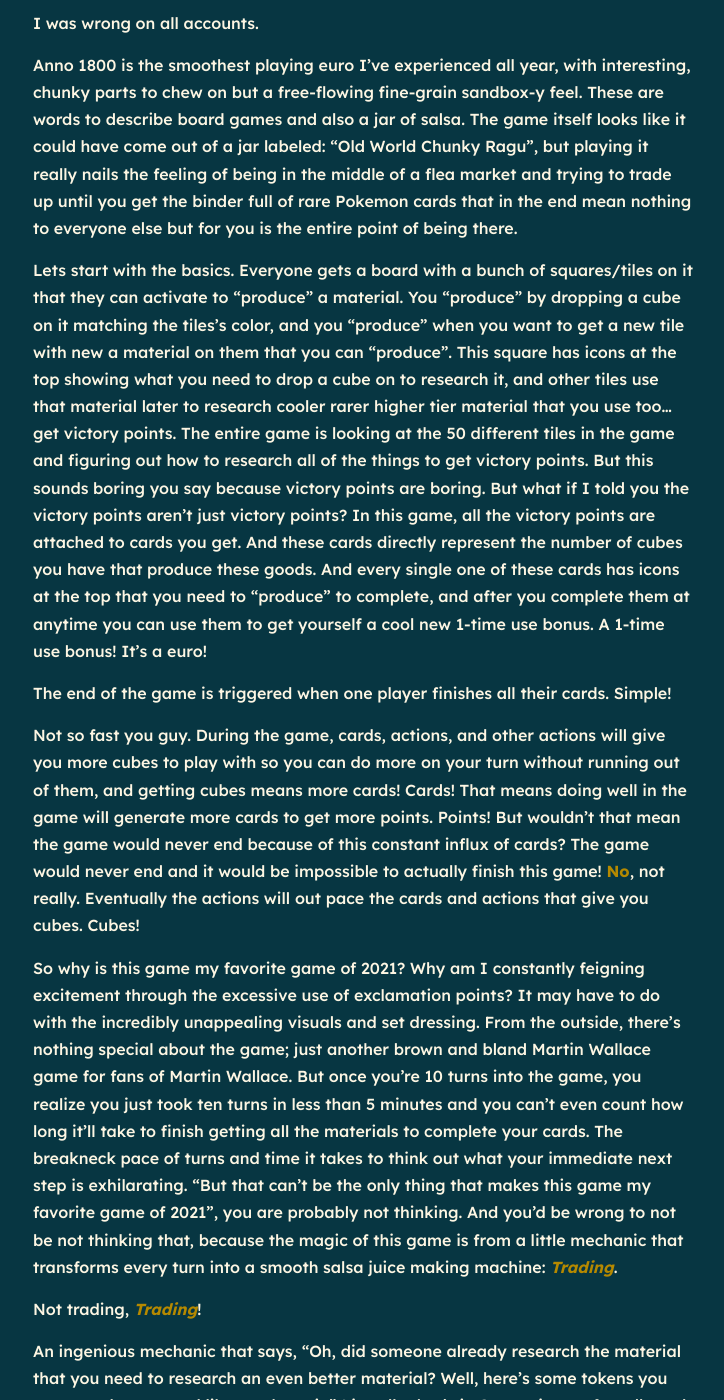
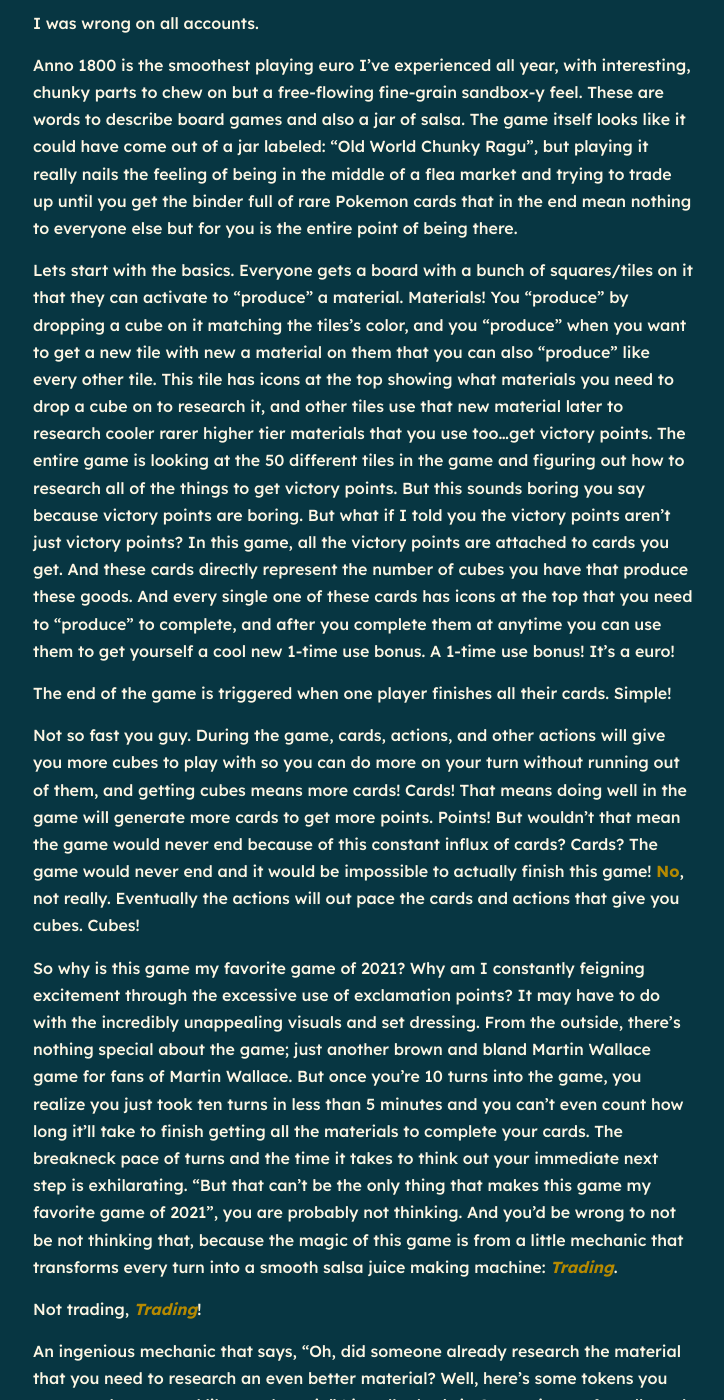
Before and after one commit to PKBoo/blog, a Jekyll site: the page built from game/_posts/2022-01-29-anno1800.md, in a window 1280 px wide and 1400 px high, scrolled down 804 px. Shown: the whole window, without its empty margins (276-1000 px from the left). Built offline with Jekyll 4.4.1, drawn with Linux system fonts in a browser that asks for light colours; nearby versions of some CDN libraries; some web fonts are replaced; our own code applies the rules of GitHub Pages for plain Markdown files; some of the changed text lies outside the part shown.

Commit message:
Update anno1800 2

```diff
--- a/game/_posts/2022-01-29-anno1800.md
+++ b/game/_posts/2022-01-29-anno1800.md
@@ -14,13 +14,13 @@
 
 Anno 1800 is the smoothest playing euro I've experienced all year, with interesting, chunky parts to chew on but a free-flowing fine-grain sandbox-y feel. These are words to describe board games and also a jar of salsa. The game itself looks like it could have come out of a jar labeled: "Old World Chunky Ragu", but playing it really nails the feeling of being in the middle of a flea market and trying to trade up until you get the binder full of rare Pokemon cards that in the end mean nothing to everyone else but for you is the entire point of being there.
 
-Lets start with the basics. Everyone gets a board with a bunch of squares/tiles on it that they can activate to "produce" a material. You "produce" by dropping a cube on it matching the tiles's color, and you "produce" when you want to get a new tile with new a material on them that you can "produce". This square has icons at the top showing what you need to drop a cube on to research it, and other tiles use that material later to research cooler rarer higher tier material that you use too...get victory points. The entire game is looking at the 50 different tiles in the game and figuring out how to research all of the things to get victory points. But this sounds boring you say because victory points are boring. But what if I told you the victory points aren't just victory points? In this game, all the victory points are attached to cards you get. And these cards directly represent the number of cubes you have that produce these goods. And every single one of these cards has icons at the top that you need to "produce" to complete, and after you complete them at anytime you can use them to get yourself a cool new 1-time use bonus. A 1-time use bonus! It's a euro!
+Lets start with the basics. Everyone gets a board with a bunch of squares/tiles on it that they can activate to "produce" a material. Materials! You "produce" by dropping a cube on it matching the tiles's color, and you "produce" when you want to get a new tile with new a material on them that you can also "produce" like every other tile. This tile has icons at the top showing what materials you need to drop a cube on to research it, and other tiles use that new material later to research cooler rarer higher tier materials that you use too...get victory points. The entire game is looking at the 50 different tiles in the game and figuring out how to research all of the things to get victory points. But this sounds boring you say because victory points are boring. But what if I told you the victory points aren't just victory points? In this game, all the victory points are attached to cards you get. And these cards directly represent the number of cubes you have that produce these goods. And every single one of these cards has icons at the top that you need to "produce" to complete, and after you complete them at anytime you can use them to get yourself a cool new 1-time use bonus. A 1-time use bonus! It's a euro!
 
 The end of the game is triggered when one player finishes all their cards. Simple!
 
-Not so fast you guy. During the game, cards, actions, and other actions will give you more cubes to play with so you can do more on your turn without running out of them, and getting cubes means more cards! Cards! That means doing well in the game will generate more cards to get more points. Points! But wouldn't that mean the game would never end because of this constant influx of cards? The game would never end and it would be impossible to actually finish this game! **No**, not really. Eventually the actions will out pace the cards and actions that give you cubes. Cubes!
+Not so fast you guy. During the game, cards, actions, and other actions will give you more cubes to play with so you can do more on your turn without running out of them, and getting cubes means more cards! Cards! That means doing well in the game will generate more cards to get more points. Points! But wouldn't that mean the game would never end because of this constant influx of cards? Cards? The game would never end and it would be impossible to actually finish this game! **No**, not really. Eventually the actions will out pace the cards and actions that give you cubes. Cubes!
 
-So why is this game my favorite game of 2021? Why am I constantly feigning excitement through the excessive use of exclamation points? It may have to do with the incredibly unappealing visuals and set dressing. From the outside, there's nothing special about the game; just another brown and bland Martin Wallace game for fans of Martin Wallace. But once you're 10 turns into the game, you realize you just took ten turns in less than 5 minutes and you can't even count how long it'll take to finish getting all the materials to complete your cards. The breakneck pace of turns and time it takes to think out what your immediate next step is exhilarating. "But that can't be the only thing that makes this game my favorite game of 2021", you are probably not thinking. And you'd be wrong to not be not thinking that, because the magic of this game is from a little mechanic that transforms every turn into a smooth salsa juice making machine: ___Trading___.
+So why is this game my favorite game of 2021? Why am I constantly feigning excitement through the excessive use of exclamation points? It may have to do with the incredibly unappealing visuals and set dressing. From the outside, there's nothing special about the game; just another brown and bland Martin Wallace game for fans of Martin Wallace. But once you're 10 turns into the game, you realize you just took ten turns in less than 5 minutes and you can't even count how long it'll take to finish getting all the materials to complete your cards. The breakneck pace of turns and the time it takes to think out your immediate next step is exhilarating. "But that can't be the only thing that makes this game my favorite game of 2021", you are probably not thinking. And you'd be wrong to not be not thinking that, because the magic of this game is from a little mechanic that transforms every turn into a smooth salsa juice making machine: ___Trading___.
 
 Not trading, ___Trading___!
 
```
